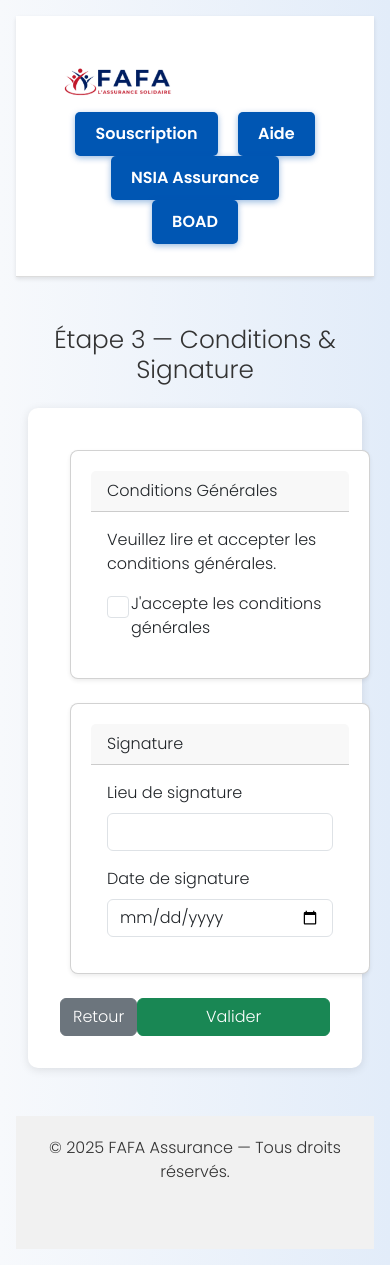
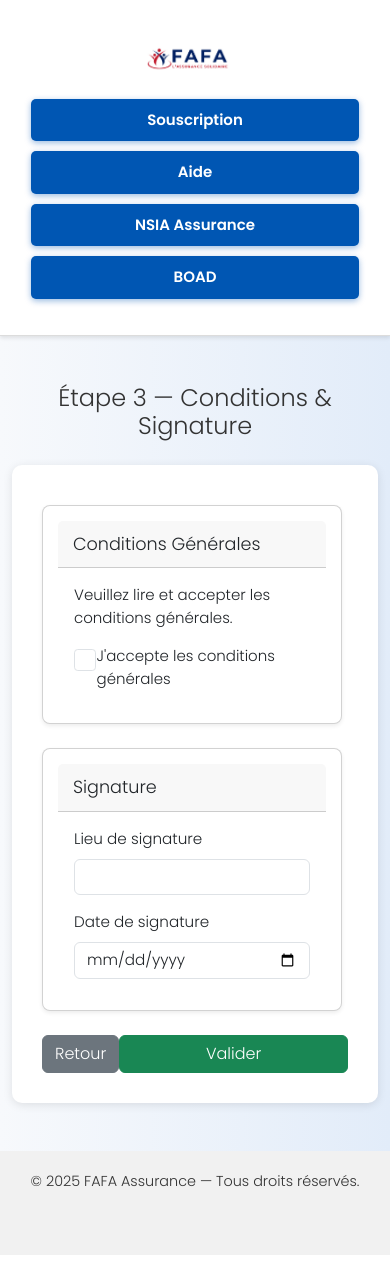
Before and after one commit to IFAZANE/fafa, a Flask app: page /step3 in a window 390 px wide. Run offline with Flask 3, Linux system fonts and the light colour scheme; some libraries are stand-ins or nearby versions.

Commit message:
step3.html

```diff
--- a/fafa/templates/step3.html
+++ b/fafa/templates/step3.html
@@ -320,29 +320,79 @@ footer {
 }
 
 /* Responsive */
-@media (max-width: 768px) {
-    .carousel-container {
-        width: 100vw;
-        height: auto;
-        padding: 10px;
+@media (max-width: 576px) {
+    body {
+        font-size: 15px;
+        padding: 0;
     }
-    .slide {
+
+    .navbar {
         flex-direction: column;
-        height: auto;
-        padding: 10px;
+        padding: 1rem;
+        gap: 10px;
     }
-    .slide-text {
-        margin-bottom: 20px;
-    }
-    .slide-image {
-        margin-top: 0;
-    }
-    .slide-image img {
-        max-height: 200px;
-        height: auto;
+
+    .nav-links {
+        display: flex;
+        flex-direction: column;
+        align-items: stretch;
         width: 100%;
     }
+
+    .nav-links a.nav-button {
+        width: 100%;
+        margin: 5px 0;
+        text-align: center;
+    }
+
+    .main-header .logo img {
+        height: 30px;
+    }
+
+    h2 {
+        font-size: 1.5rem;
+        padding: 0 10px;
+    }
+
+    .card {
+        margin: 10px 0;
+        padding: 15px;
+    }
+
+    .card-header {
+        font-size: 1.1rem;
+        padding: 10px 15px;
+    }
+
+    .form-label {
+        font-size: 0.95rem;
+    }
+
+    .form-control, .form-select {
+        font-size: 0.95rem;
+    }
+
+    .btn-primary {
+        width: 100%;
+        padding: 12px;
+        font-size: 1rem;
+    }
+
+    .text-end {
+        text-align: center !important;
+        margin-top: 20px;
+    }
+
+    footer {
+        font-size: 0.9rem;
+    }
+
+    .footer-content .socials a {
+        font-size: 1.1rem;
+        margin: 0 5px;
+    }
 }
+
 
 
     </style>
```
